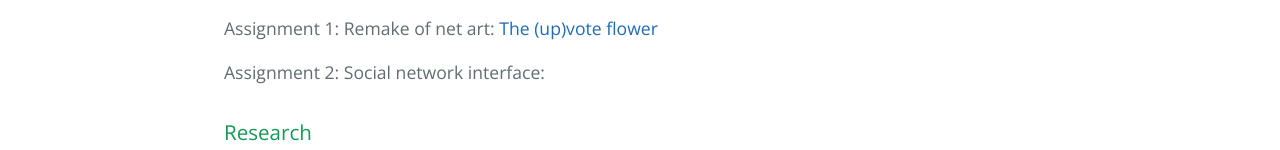
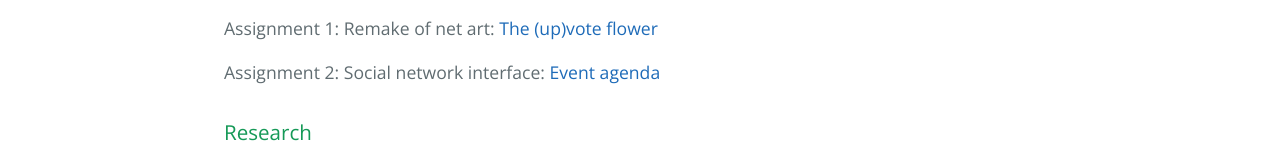
Before and after one commit to tomhockey01/CART-351, a plain HTML site: page index.html in a window 1280 px wide. Shown: the part 555-705 px from the top of the page. Drawn offline with nearby package versions, Linux system fonts and the light colour scheme.

Commit message:
update containing assignment 2.1

```diff
--- a/index.html
+++ b/index.html
@@ -29,7 +29,7 @@
 <a id="Assignments" class="anchor" href="#Assignment" aria-hidden="true"><span aria-hidden="true" class="octicon octicon-link"></span></a>Assignments</h3>
 
   <p>Assignment 1: Remake of net art: <a href="https://jvanrijswijck.github.io/CART351/Assignment1/index.html">The (up)vote flower</a> </p>
-        <p>Assignment 2: Social network interface: <a href="https://tomhockey01.github.io/CART-351/Assignment2/index.html"</p>
+        <p>Assignment 2: Social network interface: <a href="https://tomhockey01.github.io/CART-351/Assignment2/index.html">Event agenda</a></p>
 
 <h3>
 <a id="research" class="anchor" href="#research" aria-hidden="true"><span aria-hidden="true" class="octicon octicon-link"></span></a>Research</h3>
```
Also changed, not shown: 1 other file.
